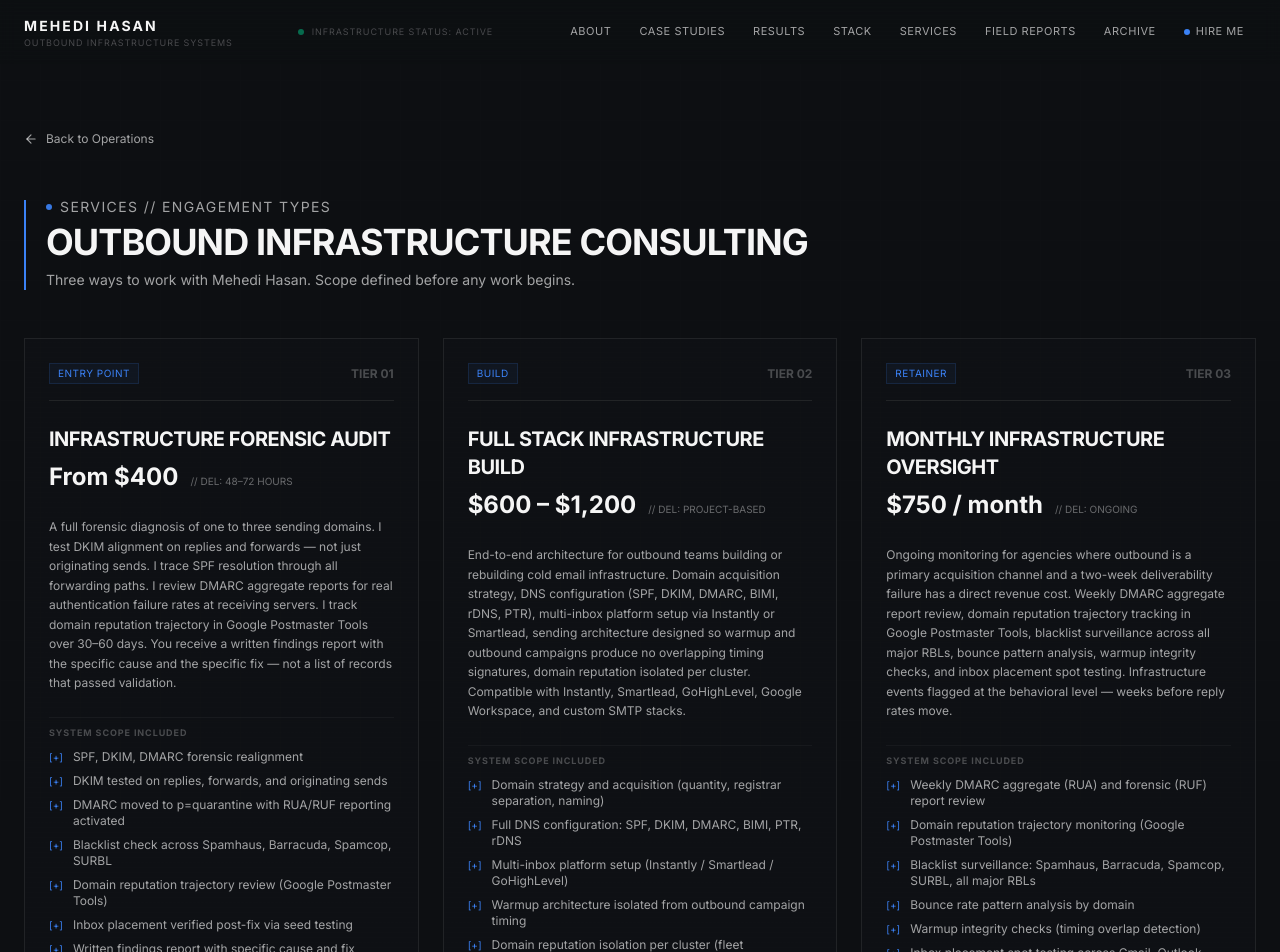
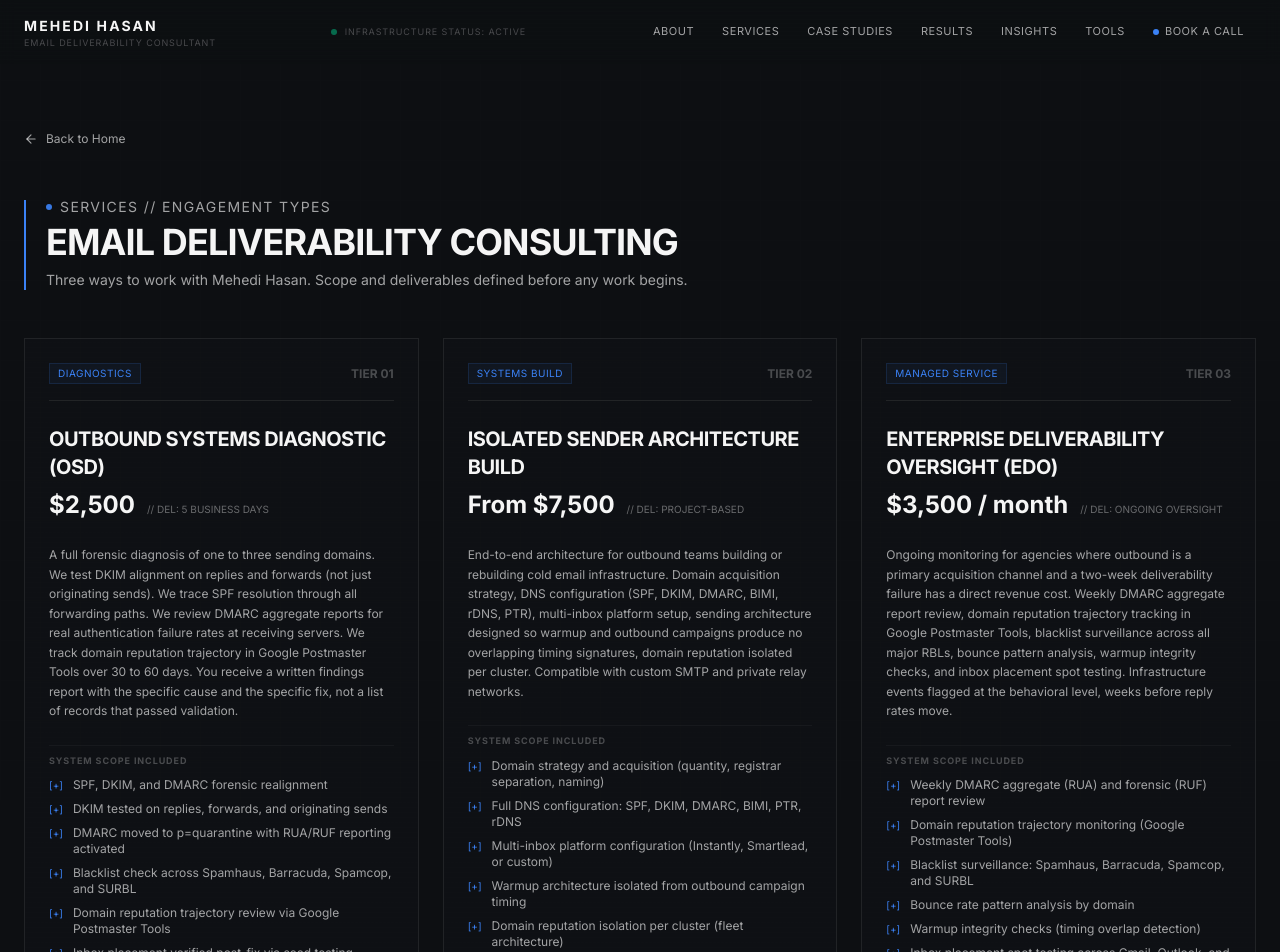
Before and after one commit to mehedi-active24/mehedi-infrastructure-system, a Next.js app: page /services in a window 1280 px wide. Shown: the top 952 px of the page. Built offline with nearby package versions, Linux system fonts and the light colour scheme.

Commit message:
reposition: email deliverability consultant — hero, nav, CTA, copy, SEO

```diff
--- a/src/app/layout.tsx
+++ b/src/app/layout.tsx
@@ -14,8 +14,8 @@ const jetbrainsMono = JetBrains_Mono({
 });
 
 export const metadata: Metadata = {
-  title: "Mehedi Hasan - Cold Email Deliverability & Infrastructure Engineer",
-  description: "Cold email deliverability specialist for outbound agencies on Instantly and Smartlead. SPF, DKIM, DMARC forensic audit and infrastructure rebuild. 890+ domains recovered.",
+  title: "Mehedi Hasan | Email Deliverability Consultant | Inbox Recovery & Cold Email Infrastructure",
+  description: "Email deliverability consultant helping cold email agencies and B2B outbound teams recover inbox placement, fix authentication failures, and protect sender reputation. 1,235+ domains recovered. Book a free discovery call.",
 };
 
 export default function RootLayout({
--- a/src/app/services/page.tsx
+++ b/src/app/services/page.tsx
@@ -3,70 +3,70 @@ import { ArrowLeft, Check, Terminal, Mail, ArrowUpRight, HelpCircle } from "luci
 import Footer from "@/components/Footer";
 
 export const metadata = {
-  title: "Services // Outbound Infrastructure & Deliverability Systems",
-  description: "Three ways to scale outbound infrastructure with Mehedi Hasan. Forensic audits, high-volume builds, and monthly deliverability oversight.",
+  title: "Services | Email Deliverability Consulting — Mehedi Hasan",
+  description: "Three ways to work with Mehedi Hasan on email deliverability. Forensic audits, full infrastructure builds, and ongoing deliverability oversight for cold email agencies and B2B outbound teams.",
 };
 
 const services = [
   {
     tier: "TIER 01",
-    name: "Infrastructure Forensic Audit",
-    price: "From $400",
-    delivery: "48–72 hours",
-    tag: "ENTRY POINT",
+    name: "Outbound Systems Diagnostic (OSD)",
+    price: "$2,500",
+    delivery: "5 business days",
+    tag: "DIAGNOSTICS",
     description:
-      "A full forensic diagnosis of one to three sending domains. I test DKIM alignment on replies and forwards — not just originating sends. I trace SPF resolution through all forwarding paths. I review DMARC aggregate reports for real authentication failure rates at receiving servers. I track domain reputation trajectory in Google Postmaster Tools over 30–60 days. You receive a written findings report with the specific cause and the specific fix — not a list of records that passed validation.",
+      "A full forensic diagnosis of one to three sending domains. We test DKIM alignment on replies and forwards (not just originating sends). We trace SPF resolution through all forwarding paths. We review DMARC aggregate reports for real authentication failure rates at receiving servers. We track domain reputation trajectory in Google Postmaster Tools over 30 to 60 days. You receive a written findings report with the specific cause and the specific fix, not a list of records that passed validation.",
     includes: [
-      "SPF, DKIM, DMARC forensic realignment",
+      "SPF, DKIM, and DMARC forensic realignment",
       "DKIM tested on replies, forwards, and originating sends",
       "DMARC moved to p=quarantine with RUA/RUF reporting activated",
-      "Blacklist check across Spamhaus, Barracuda, Spamcop, SURBL",
-      "Domain reputation trajectory review (Google Postmaster Tools)",
+      "Blacklist check across Spamhaus, Barracuda, Spamcop, and SURBL",
+      "Domain reputation trajectory review via Google Postmaster Tools",
       "Inbox placement verified post-fix via seed testing",
       "Written findings report with specific cause and fix",
     ],
-    cta: "Start with an Audit",
-    subject: "Infrastructure Audit — [your domain]",
+    cta: "Request Systems Diagnostic",
+    subject: "Systems Diagnostic Inquiry [your domain]",
   },
   {
     tier: "TIER 02",
-    name: "Full Stack Infrastructure Build",
-    price: "$600 – $1,200",
+    name: "Isolated Sender Architecture Build",
+    price: "From $7,500",
     delivery: "Project-based",
-    tag: "BUILD",
+    tag: "SYSTEMS BUILD",
     description:
-      "End-to-end architecture for outbound teams building or rebuilding cold email infrastructure. Domain acquisition strategy, DNS configuration (SPF, DKIM, DMARC, BIMI, rDNS, PTR), multi-inbox platform setup via Instantly or Smartlead, sending architecture designed so warmup and outbound campaigns produce no overlapping timing signatures, domain reputation isolated per cluster. Compatible with Instantly, Smartlead, GoHighLevel, Google Workspace, and custom SMTP stacks.",
+      "End-to-end architecture for outbound teams building or rebuilding cold email infrastructure. Domain acquisition strategy, DNS configuration (SPF, DKIM, DMARC, BIMI, rDNS, PTR), multi-inbox platform setup, sending architecture designed so warmup and outbound campaigns produce no overlapping timing signatures, domain reputation isolated per cluster. Compatible with custom SMTP and private relay networks.",
     includes: [
       "Domain strategy and acquisition (quantity, registrar separation, naming)",
       "Full DNS configuration: SPF, DKIM, DMARC, BIMI, PTR, rDNS",
-      "Multi-inbox platform setup (Instantly / Smartlead / GoHighLevel)",
+      "Multi-inbox platform configuration (Instantly, Smartlead, or custom)",
       "Warmup architecture isolated from outbound campaign timing",
       "Domain reputation isolation per cluster (fleet architecture)",
       "Blacklist delisting if required",
       "Handover documentation with monitoring checklist",
     ],
-    cta: "Discuss a Build",
-    subject: "Infrastructure Build Inquiry",
+    cta: "Discuss Sender Architecture",
+    subject: "Systems Build Inquiry",
   },
   {
     tier: "TIER 03",
-    name: "Monthly Infrastructure Oversight",
-    price: "$750 / month",
-    delivery: "Ongoing",
-    tag: "RETAINER",
+    name: "Enterprise Deliverability Oversight (EDO)",
+    price: "$3,500 / month",
+    delivery: "Ongoing oversight",
+    tag: "MANAGED SERVICE",
     description:
-      "Ongoing monitoring for agencies where outbound is a primary acquisition channel and a two-week deliverability failure has a direct revenue cost. Weekly DMARC aggregate report review, domain reputation trajectory tracking in Google Postmaster Tools, blacklist surveillance across all major RBLs, bounce pattern analysis, warmup integrity checks, and inbox placement spot testing. Infrastructure events flagged at the behavioral level — weeks before reply rates move.",
+      "Ongoing monitoring for agencies where outbound is a primary acquisition channel and a two-week deliverability failure has a direct revenue cost. Weekly DMARC aggregate report review, domain reputation trajectory tracking in Google Postmaster Tools, blacklist surveillance across all major RBLs, bounce pattern analysis, warmup integrity checks, and inbox placement spot testing. Infrastructure events flagged at the behavioral level, weeks before reply rates move.",
     includes: [
       "Weekly DMARC aggregate (RUA) and forensic (RUF) report review",
       "Domain reputation trajectory monitoring (Google Postmaster Tools)",
-      "Blacklist surveillance: Spamhaus, Barracuda, Spamcop, SURBL, all major RBLs",
+      "Blacklist surveillance: Spamhaus, Barracuda, Spamcop, and SURBL",
       "Bounce rate pattern analysis by domain",
       "Warmup integrity checks (timing overlap detection)",
-      "Inbox placement spot testing across Gmail, Outlook, Apple Mail",
+      "Inbox placement spot testing across Gmail, Outlook, and Apple Mail",
       "Monthly written summary with flags and recommendations",
     ],
-    cta: "Start Monthly Oversight",
-    subject: "Monthly Oversight Inquiry",
+    cta: "Request Managed Oversight",
+    subject: "Managed Oversight Inquiry",
   },
 ];
 
@@ -86,7 +86,7 @@ export default function ServicesPage() {
             className="inline-flex items-center gap-2 text-xs font-mono text-text-secondary hover:text-text-primary transition-colors group"
           >
             <ArrowLeft className="w-3.5 h-3.5 group-hover:-translate-x-0.5 transition-transform" />
-            Back to Operations
+            Back to Home
           </Link>
         </div>
 
@@ -99,10 +99,10 @@ export default function ServicesPage() {
             </h1>
           </div>
           <h2 className="text-2xl sm:text-4xl font-bold text-text-primary uppercase tracking-tight">
-            Outbound Infrastructure Consulting
+            Email Deliverability Consulting
           </h2>
           <p className="text-xs sm:text-sm font-mono text-text-secondary max-w-2xl">
-            Three ways to work with Mehedi Hasan. Scope defined before any work begins.
+            Three ways to work with Mehedi Hasan. Scope and deliverables defined before any work begins.
           </p>
         </div>
 
--- a/src/components/AuditCTA.tsx
+++ b/src/components/AuditCTA.tsx
@@ -23,7 +23,7 @@ export default function AuditCTA() {
             target="_blank"
             rel="noopener noreferrer"
           >
-            Book a System Audit
+            Book a Free Discovery Call
           </a>
           <Link
             href="/services"
--- a/src/components/HeaderNav.tsx
+++ b/src/components/HeaderNav.tsx
@@ -7,13 +7,12 @@ import { Menu, X, Terminal, Activity, Shield } from "lucide-react";
 
 const navItems = [
   { label: "About",         href: "/#about"        },
+  { label: "Services",      href: "/services"      },
   { label: "Case Studies",  href: "/architecture"  },
   { label: "Results",       href: "/#results"      },
-  { label: "Stack",         href: "/toolkit"       },
-  { label: "Services",      href: "/services"      },
-  { label: "Field Reports", href: "/intelligence"  },
-  { label: "Archive",       href: "/logs"          },
-  { label: "Hire Me",       href: "/#book"         },
+  { label: "Insights",      href: "/intelligence"  },
+  { label: "Tools",         href: "/toolkit"       },
+  { label: "Book a Call",   href: "/#book"         },
 ];
 
 export default function HeaderNav() {
@@ -59,7 +58,7 @@ export default function HeaderNav() {
               Mehedi Hasan
             </span>
             <span className="font-mono text-[9px] tracking-widest text-text-secondary/40 uppercase mt-0.5 group-hover:text-text-secondary/70 transition-colors">
-              Outbound Infrastructure Systems
+              Email Deliverability Consultant
             </span>
           </Link>
 
@@ -95,7 +94,7 @@ export default function HeaderNav() {
 
                 {/* Label */}
                 <span className="relative z-10 flex items-center gap-1.5">
-                  {item.label === "Hire Me" && (
+                  {item.label === "Book a Call" && (
                     <span className="w-1.5 h-1.5 rounded-full bg-accent animate-pulse" />
                   )}
                   {item.label}
--- a/src/components/OperatorProfile.tsx
+++ b/src/components/OperatorProfile.tsx
@@ -10,7 +10,7 @@ export default function OperatorProfile() {
         <div className="grid md:grid-cols-12 gap-12">
 
           <div className="md:col-span-4">
-             <h2 className="text-xs font-mono text-text-secondary uppercase tracking-wider mb-2">Operator Profile</h2>
+             <h2 className="text-xs font-mono text-text-secondary uppercase tracking-wider mb-2">About Mehedi</h2>
              <h3 className="text-xl font-bold text-text-primary">{profile.philosophy}</h3>
           </div>
 
--- a/src/data/content.json
+++ b/src/data/content.json
@@ -1,21 +1,21 @@
 {
   "personal": {
     "name": "Mehedi Hasan",
-    "title": "Cold Email Deliverability & Infrastructure Engineer",
-    "subtitle": "I recover inbox placement for cold email agencies where the infrastructure has failed invisibly. Instantly. Smartlead. GoHighLevel. Any scale."
+    "title": "Stop Losing Pipeline to the Spam Folder.",
+    "subtitle": "I help cold email agencies and B2B outbound teams recover inbox placement, fix authentication failures, and protect sender reputation — before deliverability problems cost them pipeline. 1,235+ domains recovered across US, UK, and AU markets."
   },
   "telemetry": [
-    { "label": "Active Mailboxes Managed", "value": "150+", "status": "AS OF Q2 2026" },
-    { "label": "Sending Domains Recovered", "value": "890+", "status": "CUMULATIVE" },
-    { "label": "Monthly Delivery Throughput", "value": "2.2M+", "status": "PEAK VOLUME" },
+    { "label": "Active Mailboxes Managed", "value": "7.4k+", "status": "AS OF Q2 2026" },
+    { "label": "Sending Domains Recovered", "value": "1,235+", "status": "CUMULATIVE" },
+    { "label": "Monthly Delivery Throughput", "value": "5.3M+", "status": "PEAK VOLUME" },
     { "label": "Average Inbox Placement", "value": "94%", "status": "VERIFIED" },
     { "label": "Infrastructure Monitoring", "value": "24/7", "status": "MONITORED" },
     { "label": "Warmup & Rotation Systems", "value": "ACTIVE", "status": "OPERATIONAL" }
   ],
   "profile": {
-    "philosophy": "Infrastructure Reliability Over Everything.",
-    "body": "Cold email agencies and outbound teams hire me when inbox placement is declining and every surface-level check says it should not be. The problem is almost never copy or targeting. It is the infrastructure layer — SPF breaking on forwards, DKIM misaligning on replies, DMARC generating zero visibility, warmup and campaign timing creating a detectable fingerprint for ESP filters.\n\nI do not add records. I run a forensic Inbox Autopsy on the sending architecture and fix the failure that standard tools cannot see. My focus is cold email agencies running 5 to 50 sending domains on Instantly, Smartlead, or GoHighLevel in US, UK, and Australian markets — where outbound is the primary acquisition channel and a two-week deliverability failure has a direct revenue cost.",
-    "notice": "> SYSTEM_NOTICE: I work exclusively with outbound teams. Single senders, newsletter operators, and transactional email systems are outside my scope."
+    "philosophy": "Deliverability failures have a fixable cause. I find it and fix it.",
+    "body": "Cold email agencies and B2B outbound teams come to me when inbox placement is declining and every surface-level check says it should not be. The problem is almost never copy or targeting. It is the infrastructure layer — SPF breaking on forwards, DKIM misaligning on replies, DMARC generating zero visibility, warmup and campaign timing creating a detectable fingerprint for ESP filters.\n\nI am an Email Deliverability Consultant. I do not add records and call it done. I run a forensic audit of your sending architecture and identify the specific failure that standard tools cannot see. My clients are outbound-led agencies and SaaS teams running 5 to 50 sending domains — where a two-week deliverability failure translates directly into lost revenue and missed pipeline.",
+    "notice": "> NOTE: I work exclusively with outbound teams running cold email infrastructure. Single senders, newsletter operators, and transactional systems are outside my scope."
   },
   "capabilities": [
     {
@@ -57,31 +57,31 @@
   "process": [
     {
       "stage": "01",
-      "title": "Diagnostic Telemetry",
-      "description": "Extracting historical sending logs, analyzing DNS footprint, and identifying root causes of placement failure."
+      "title": "Discovery & Audit",
+      "description": "A 20-minute discovery call to scope the problem, followed by a forensic audit of your sending architecture, DNS records, and domain reputation data."
     },
     {
       "stage": "02",
-      "title": "Infrastructure Provisioning",
-      "description": "Deploying hardened domain clusters, isolating sender IPs, and configuring strict authentication layers."
+      "title": "Diagnose & Report",
+      "description": "You receive a written findings report with the specific cause and specific fix — not a generic checklist of records that passed validation."
     },
     {
       "stage": "03",
-      "title": "Warming & Throttling",
-      "description": "Executing programmatic warmup curves and establishing dynamic volume throttling limits."
+      "title": "Fix & Implement",
+      "description": "Targeted remediation across your infrastructure — DNS authentication, platform configuration, warmup architecture, and fleet isolation where needed."
     },
     {
       "stage": "04",
-      "title": "Production Scaling",
-      "description": "Integrating with outbound sending engines, initiating live campaigns, and enforcing baseline monitoring."
+      "title": "Monitor & Protect",
+      "description": "Ongoing DMARC reporting, reputation monitoring, and inbox placement testing keeps your infrastructure stable — catching issues weeks before reply rates move."
     }
   ],
   "proof": {
     "metrics": [
-      { "label": "Inboxes Managed", "value": "150+" },
+      { "label": "Inboxes Managed", "value": "7.4k+" },
       { "label": "Inbox Placement Rate", "value": "94%" },
-      { "label": "Domains Recovered", "value": "890+" },
-      { "label": "Emails Delivered/Month", "value": "2.2M" },
+      { "label": "Domains Recovered", "value": "1,235+" },
+      { "label": "Emails Delivered/Month", "value": "5.3M" },
       { "label": "Average Open Rate", "value": "68%" }
     ],
     "timeline": [
@@ -166,19 +166,17 @@
     }
   ],
   "cta": {
-    "heading": "START WITH AN INFRASTRUCTURE AUDIT",
-    "copy": "System failure prevention is cheaper than reputation recovery. Book an audit before your outbound revenue collapses.",
+    "heading": "READY TO FIX YOUR INBOX PLACEMENT?",
+    "copy": "Most deliverability failures are diagnosable in a single call. Book a free 20-minute discovery call — you'll leave knowing exactly what's broken and whether it's fixable.",
     "primaryLink": "https://calendly.com/mehedi-active24",
     "secondaryEmail": "mehedi.active24@gmail.com"
   },
   "footer": {
-    "statement": "Infrastructure Reliability Over Everything."
+    "statement": "Email Deliverability Consulting for Cold Email Agencies & B2B Outbound Teams."
   },
   "network": [
-    { "label": "LinkedIn Node", "handle": "linkedin.com/in/mehedi-active24", "href": "https://www.linkedin.com/in/mehedi-active24/", "meta": "NETWORK VERIFIED" },
-    { "label": "X Protocol", "handle": "x.com/mehediactive24", "href": "https://x.com/mehediactive24", "meta": "PUBLIC NODE" },
-    { "label": "GitHub Repository", "handle": "github.com/mehedi-active24", "href": "https://github.com/mehedi-active24", "meta": "INFRASTRUCTURE ACCESS" },
-    { "label": "Fiverr Endpoint", "handle": "fiverr.com/sellers/mhasan_24", "href": "https://www.fiverr.com/sellers/mhasan_24/", "meta": "STATUS: ACTIVE" },
-    { "label": "Email Endpoint", "handle": "mehedi.active24@gmail.com", "href": "mailto:mehedi.active24@gmail.com", "meta": "LAST UPDATE: 2026" }
+    { "label": "LinkedIn", "handle": "linkedin.com/in/mehedi-active24", "href": "https://www.linkedin.com/in/mehedi-active24/", "meta": "NETWORK VERIFIED" },
+    { "label": "GitHub", "handle": "github.com/mehedi-active24", "href": "https://github.com/mehedi-active24", "meta": "INFRASTRUCTURE ACCESS" },
+    { "label": "Email", "handle": "mehedi.active24@gmail.com", "href": "mailto:mehedi.active24@gmail.com", "meta": "RESPONSE WITHIN 24H" }
   ]
 }
```
Also changed, not shown: src/components/HeroCommandCenter.tsx (+14 -9 lines).
